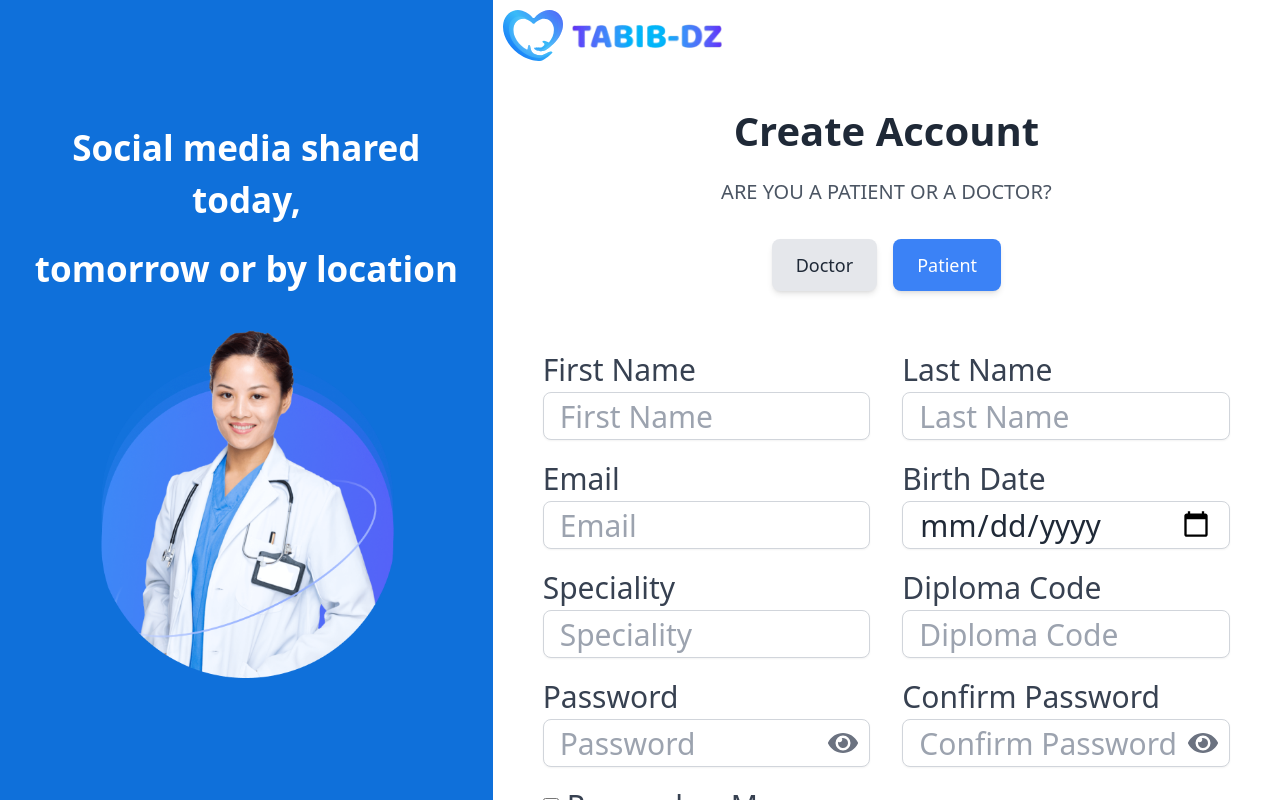
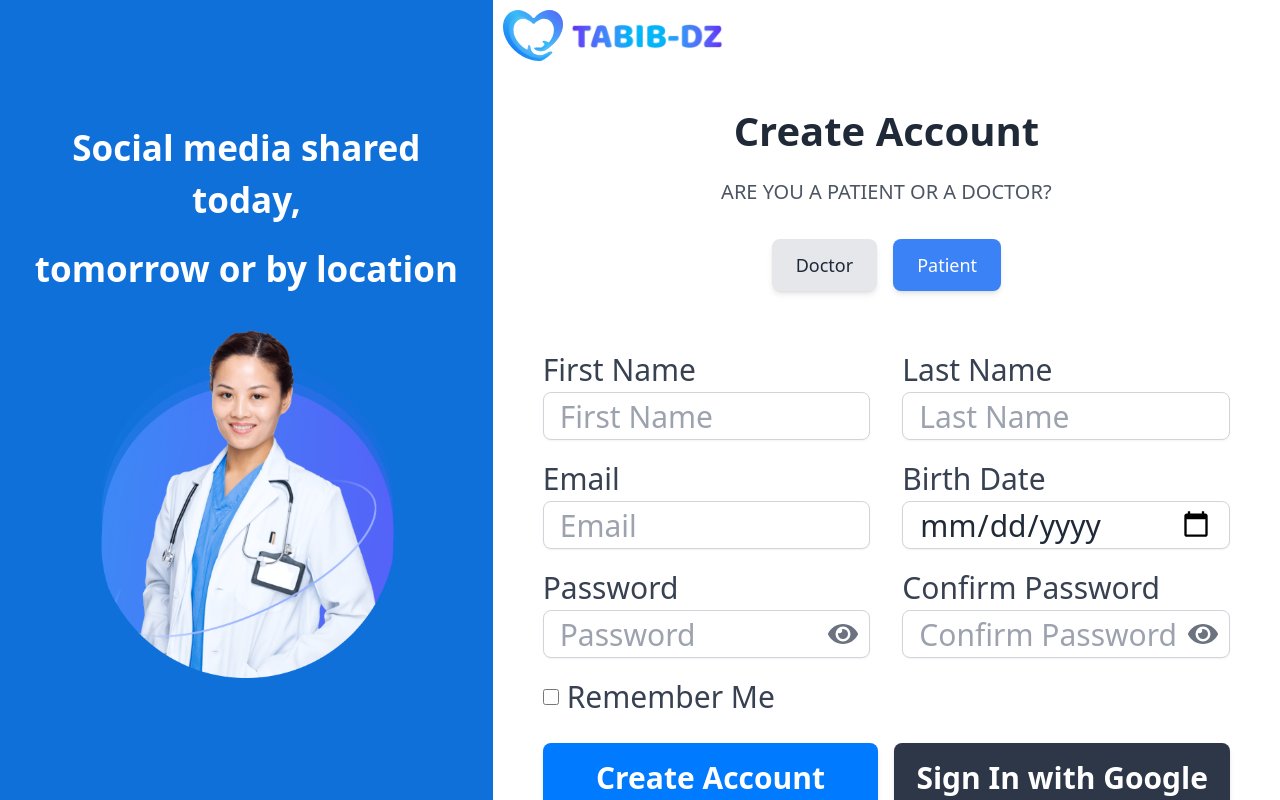
Before and after one commit to bouabca/DZtabib, a Next.js app: page /pages/auth/signup in a window 1280 px wide. Built offline with nearby package versions, Linux system fonts and the light colour scheme.

Commit message:
correcting sign up

```diff
--- a/components/authpageComp/InputFields.tsx
+++ b/components/authpageComp/InputFields.tsx
@@ -144,7 +144,7 @@ const InputFields: React.FC<InputFieldsProps> = ({ formData,type, handleInputCha
 
       {/* Speciality and Diploma Code */}
       {
-        (type == "patient") ?
+        (type != "patient") ?
 
         <div className="w-full gap-4 flex flex-col md:flex-row md:space-x-4">
         <div className="w-full">
```
Also changed, not shown: components/docdashComp/row.tsx (deleted).
